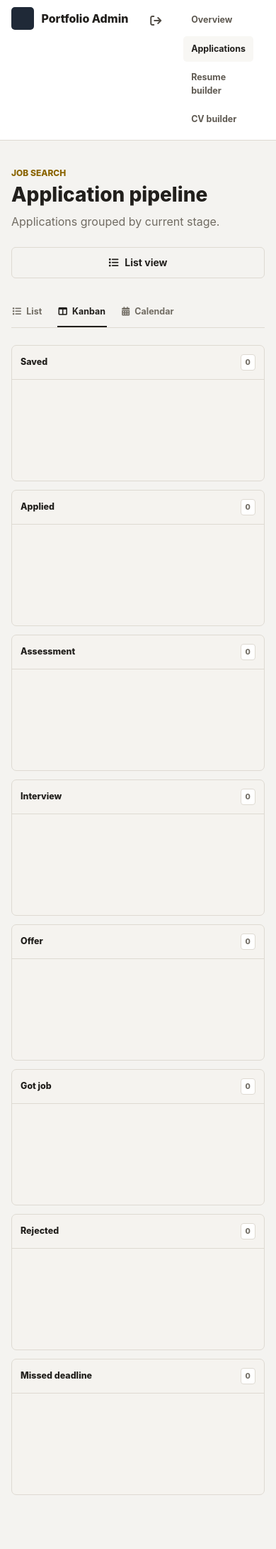
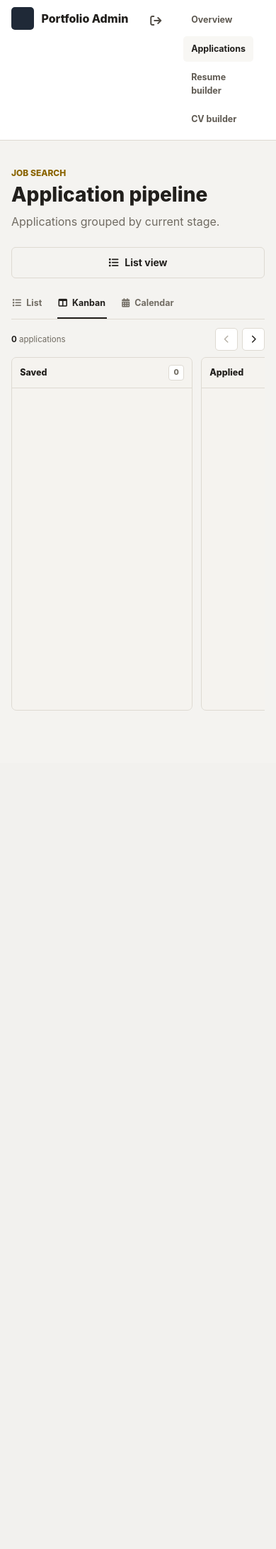
Before and after one commit to CiaranC968/pythonanywhere_flask, a Flask app: page /admin/job-tracker/kanban in a window 390 px wide. Shown: the whole page at 71% size. After the commit the page ends 1001 px from the top, so only its background shows below. Run offline with Flask 3, Linux system fonts and the light colour scheme; the visitor is signed in with stand-in values (Sample User, id 1); style sheets or scripts are compiled from the project's sources.

Commit message:
Improve the job tracker Kanban with compact cards, independently scrolling columns, responsive horizontal navigation and smoother application movement between stages.

```diff
--- a/static/css/admin.css
+++ b/static/css/admin.css
@@ -1273,8 +1273,66 @@ textarea.admin-input {
 .kanban-board {
     display: grid;
     gap: .75rem;
-    grid-template-columns: repeat(4, minmax(0, 1fr));
-    padding-bottom: .75rem;
+    grid-auto-columns: minmax(15rem, 18rem);
+    grid-auto-flow: column;
+    height: clamp(28rem, calc(100dvh - 19rem), 44rem);
+    overflow-x: auto;
+    overflow-y: hidden;
+    overscroll-behavior-inline: contain;
+    padding: 0 0 .65rem;
+    scroll-behavior: smooth;
+    scroll-snap-type: x proximity;
+    scrollbar-color: #bdb6aa transparent;
+    scrollbar-width: thin;
+}
+
+.tracker-shell--kanban .tracker-header {
+    margin-bottom: 1rem;
+}
+
+.tracker-shell--kanban .tracker-view-tabs {
+    margin-bottom: .75rem;
+}
+
+.kanban-toolbar {
+    align-items: center;
+    color: var(--tracker-muted);
+    display: flex;
+    font-size: .72rem;
+    justify-content: space-between;
+    margin-bottom: .55rem;
+    min-height: 2rem;
+}
+
+.kanban-toolbar strong {
+    color: var(--tracker-ink);
+}
+
+.kanban-scroll-controls {
+    display: flex;
+    gap: .35rem;
+}
+
+.kanban-scroll-controls button {
+    align-items: center;
+    background: #fff;
+    border: 1px solid var(--tracker-border);
+    border-radius: 5px;
+    color: var(--tracker-ink);
+    display: inline-flex;
+    height: 2rem;
+    justify-content: center;
+    width: 2rem;
+}
+
+.kanban-scroll-controls button:hover:not(:disabled) {
+    border-color: var(--admin-border-strong);
+    background: var(--admin-surface-soft);
+}
+
+.kanban-scroll-controls button:disabled {
+    color: #b6b0a6;
+    cursor: not-allowed;
 }
 
 .kanban-feedback {
@@ -1299,8 +1357,10 @@ textarea.admin-input {
     border: 1px solid var(--tracker-border);
     border-radius: 7px;
     display: grid;
-    grid-template-rows: auto minmax(8rem, 1fr);
-    min-height: 23rem;
+    grid-template-rows: auto minmax(0, 1fr);
+    min-height: 0;
+    overflow: hidden;
+    scroll-snap-align: start;
 }
 
 .kanban-column > header {
@@ -1308,7 +1368,7 @@ textarea.admin-input {
     border-bottom: 1px solid var(--tracker-border);
     display: flex;
     justify-content: space-between;
-    padding: .75rem;
+    padding: .6rem .7rem;
 }
 
 .kanban-column > header h2 {
@@ -1329,9 +1389,15 @@ textarea.admin-input {
 
 .kanban-items {
     display: grid;
-    gap: .55rem;
+    gap: .4rem;
     grid-auto-rows: max-content;
-    padding: .6rem;
+    min-height: 0;
+    overflow-y: auto;
+    overscroll-behavior: contain;
+    padding: .45rem;
+    scrollbar-color: #c9c3b9 transparent;
+    scrollbar-gutter: stable;
+    scrollbar-width: thin;
 }
 
 .kanban-column.is-drag-over {
@@ -1852,10 +1950,6 @@ textarea.admin-input {
         grid-template-columns: 1fr;
     }
 
-    .kanban-board {
-        grid-template-columns: repeat(2, minmax(0, 1fr));
-    }
-
     .tracker-analysis-grid,
     .company-profile-grid {
         grid-template-columns: 1fr;
@@ -1937,15 +2031,13 @@ textarea.admin-input {
     }
 
     .kanban-board {
-        display: grid;
-        grid-auto-flow: row;
-        grid-template-columns: minmax(0, 1fr);
-        overflow-x: visible;
-        scroll-snap-type: none;
+        grid-auto-columns: minmax(16rem, 84vw);
+        height: clamp(25rem, calc(100dvh - 21rem), 38rem);
+        scroll-snap-type: x mandatory;
     }
 
     .kanban-column {
-        min-height: 12rem;
+        min-height: 0;
     }
 
     .tracker-primary {
--- a/static/js/job_tracker.js
+++ b/static/js/job_tracker.js
@@ -203,6 +203,47 @@
         });
     }
 
+    const kanbanBoard = document.querySelector('[data-kanban-board]');
+    const kanbanScrollButtons = document.querySelectorAll('[data-kanban-scroll]');
+
+    function updateKanbanScrollControls() {
+        if (!kanbanBoard) return;
+        const maximumScroll = kanbanBoard.scrollWidth - kanbanBoard.clientWidth;
+        kanbanScrollButtons.forEach((button) => {
+            const atStart = kanbanBoard.scrollLeft <= 1;
+            const atEnd = kanbanBoard.scrollLeft >= maximumScroll - 1;
+            button.disabled = button.dataset.kanbanScroll === 'previous' ? atStart : atEnd;
+        });
+    }
+
+    if (kanbanBoard) {
+        kanbanScrollButtons.forEach((button) => {
+            button.addEventListener('click', () => {
+                const direction = button.dataset.kanbanScroll === 'previous' ? -1 : 1;
+                kanbanBoard.scrollBy({
+                    left: direction * Math.max(240, kanbanBoard.clientWidth * 0.75),
+                    behavior: 'smooth'
+                });
+            });
+        });
+
+        kanbanBoard.addEventListener('scroll', updateKanbanScrollControls, { passive: true });
+        kanbanBoard.addEventListener('keydown', (event) => {
+            if (event.target !== kanbanBoard || !['ArrowLeft', 'ArrowRight'].includes(event.key)) return;
+            event.preventDefault();
+            const direction = event.key === 'ArrowLeft' ? -1 : 1;
+            kanbanBoard.scrollBy({ left: direction * 280, behavior: 'smooth' });
+        });
+        kanbanBoard.addEventListener('dragover', (event) => {
+            const bounds = kanbanBoard.getBoundingClientRect();
+            const edgeSize = 64;
+            if (event.clientX < bounds.left + edgeSize) kanbanBoard.scrollLeft -= 16;
+            if (event.clientX > bounds.right - edgeSize) kanbanBoard.scrollLeft += 16;
+        });
+        window.addEventListener('resize', updateKanbanScrollControls);
+        updateKanbanScrollControls();
+    }
+
     document.querySelectorAll('.kanban-card').forEach((card) => {
         card.addEventListener('dragstart', (event) => {
             card.classList.add('is-dragging');
--- a/templates/admin/job_kanban.html
+++ b/templates/admin/job_kanban.html
@@ -1,8 +1,8 @@
 {% extends "admin/base.html" %}
 
 {% block content %}
-<div class="tracker-shell">
-    <header class="tracker-header">
+<div class="tracker-shell tracker-shell--kanban">
+    <header class="tracker-header kanban-page-header">
         <div>
             <span class="tracker-eyebrow">Job search</span>
             <h1 class="tracker-title">Application pipeline</h1>
@@ -27,7 +27,19 @@
 
     <p id="kanban-announcer" class="kanban-feedback" aria-live="polite" hidden></p>
 
-    <div class="kanban-board" data-kanban-board>
+    <div class="kanban-toolbar">
+        <span><strong>{{ applications | length }}</strong> applications</span>
+        <div class="kanban-scroll-controls" aria-label="Stage navigation">
+            <button type="button" data-kanban-scroll="previous" title="Previous stages" aria-label="Previous stages">
+                <i class="fas fa-chevron-left" aria-hidden="true"></i>
+            </button>
+            <button type="button" data-kanban-scroll="next" title="Next stages" aria-label="Next stages">
+                <i class="fas fa-chevron-right" aria-hidden="true"></i>
+            </button>
+        </div>
+    </div>
+
+    <div class="kanban-board" data-kanban-board tabindex="0" aria-label="Application stages">
         {% for value, label in job_stages %}
         <section
             class="kanban-column"
@@ -47,15 +59,18 @@
                     data-application-id="{{ app.id }}"
                     data-role="{{ app.role }}"
                 >
-                    <a href="{{ url_for('admin.job_company', company_name=app.company) }}">
-                        {{ app.company }}
-                    </a>
+                    <div class="kanban-card-meta">
+                        <a href="{{ url_for('admin.job_company', company_name=app.company) }}">
+                            {{ app.company }}
+                        </a>
+                        {% if app.applied_date %}
+                        <time class="format-date">{{ app.applied_date }}</time>
+                        {% endif %}
+                    </div>
                     <h3>{{ app.role }}</h3>
-                    {% if app.applied_date %}
-                    <time class="format-date">{{ app.applied_date }}</time>
-                    {% endif %}
-                    <label>
+                    <label class="kanban-stage-control">
                         <span class="sr-only">Status for {{ app.role }}</span>
+                        <i class="fas fa-arrow-right-arrow-left" aria-hidden="true"></i>
                         <select class="admin-input" data-kanban-select>
                             {% for stage_value, stage_label in job_stages %}
                             <option value="{{ stage_value }}" {% if stage_value == app.stage %}selected{% endif %}>
```
Also changed, not shown: other parts of static/css/admin.css (+43 -11 lines).
